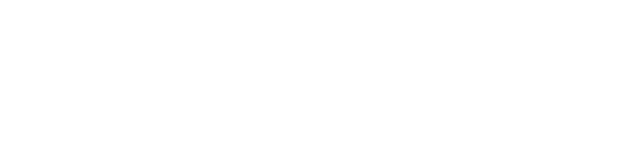
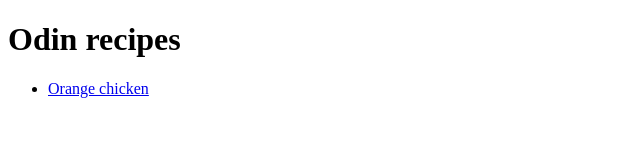
Before and after one commit to Kujo-Joshua/recetas, a plain HTML site: page index.html in a window 1280 px wide. Shown: the whole page, without its empty margins (0-640 px from the left). Drawn offline with Linux system fonts and the light colour scheme.

Commit message:
se agrego la receta al home con direccion

```diff
--- a/index.html
+++ b/index.html
@@ -6,6 +6,10 @@
     <title>recetario Odin</title>
 </head>
 <body>
+    <h1>Odin recipes</h1>
+    <ul>
+        <li><a href="recetas/pollo_naranja.html">Orange chicken</a></li>
+    </ul>
 
 </body>
 </html>
```
